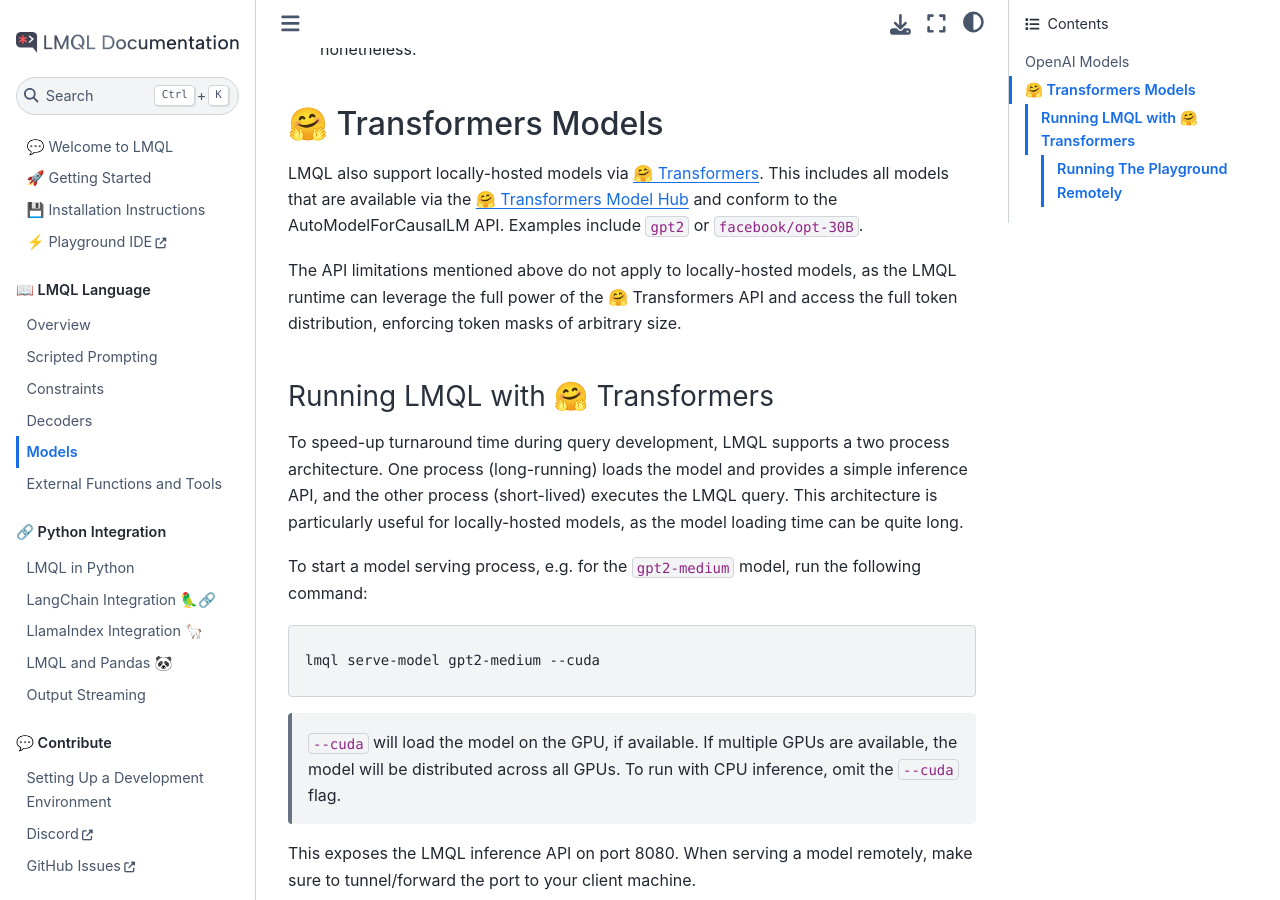
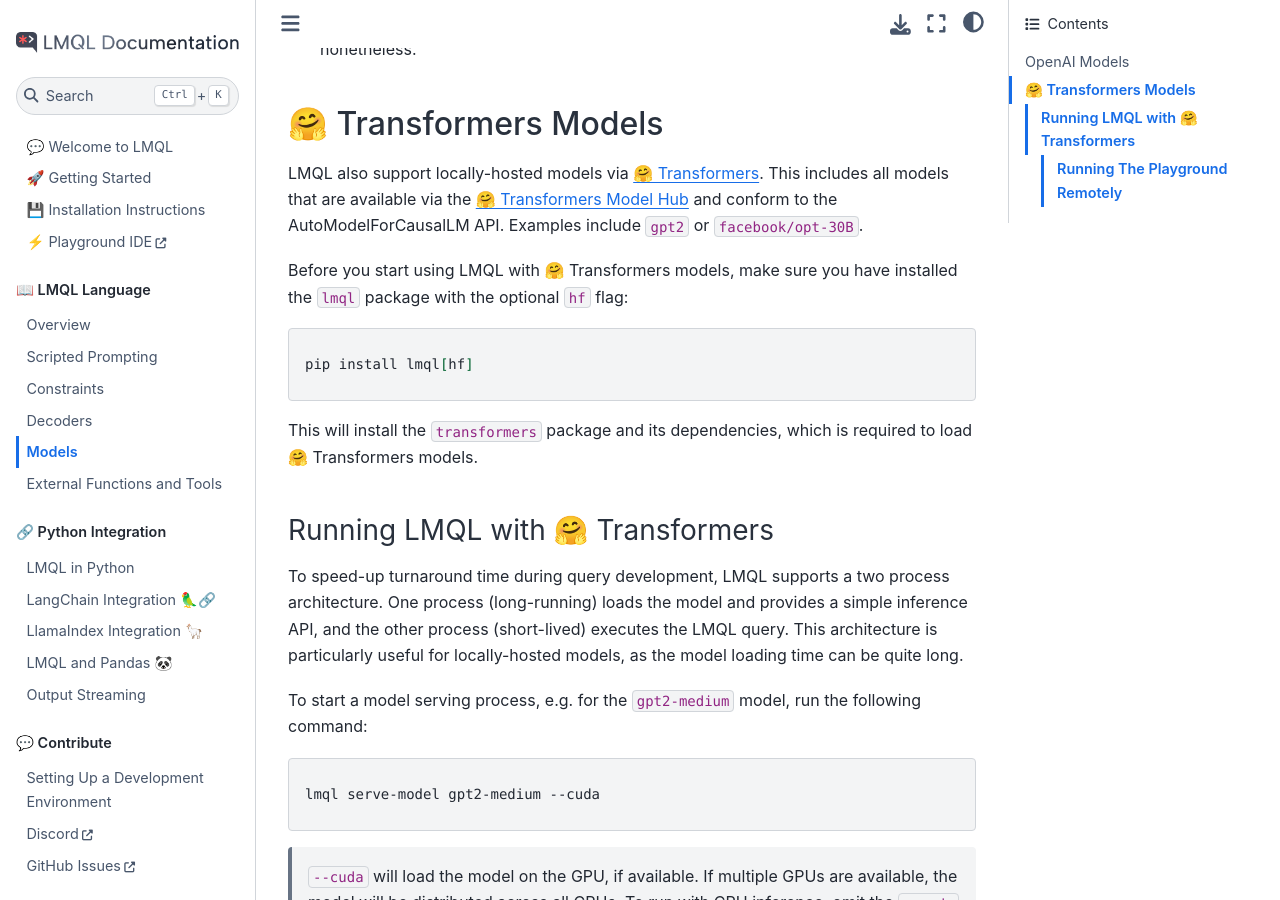
Before and after one commit to ilovechallenge/Python_LLM_AI, a Sphinx documentation site: the page built from docs/source/language/models.md, in a window 1280 px wide and 900 px high, scrolled down 3526 px. Built offline with Sphinx 7.4.7 and the Sphinx Book theme 1.1.4, drawn with Linux system fonts in a browser that asks for light colours; pages that are not in the unit, such as notebooks, are missing from menus.

Commit message:
add note on [hf] dependencies of pip package

````diff
--- a/docs/source/language/models.md
+++ b/docs/source/language/models.md
@@ -98,7 +98,13 @@
 
 LMQL also support locally-hosted models via [🤗 Transformers](https://huggingface.co/transformers). This includes all models that are available via the [🤗 Transformers Model Hub](https://huggingface.co/models) and conform to the AutoModelForCausalLM API. Examples include `gpt2` or `facebook/opt-30B`.
 
-The API limitations mentioned above do not apply to locally-hosted models, as the LMQL runtime can leverage the full power of the 🤗 Transformers API and access the full token distribution, enforcing token masks of arbitrary size.
+Before you start using LMQL with 🤗 Transformers models, make sure you have installed the `lmql` package with the optional `hf` flag:
+
+```bash
+pip install lmql[hf]
+```
+
+This will install the `transformers` package and its dependencies, which is required to load 🤗  Transformers models.
 
 ### Running LMQL with 🤗 Transformers
 
````
